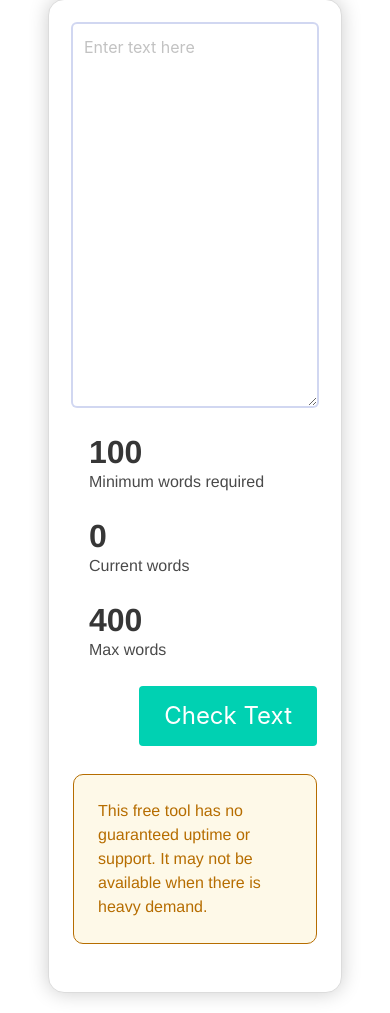
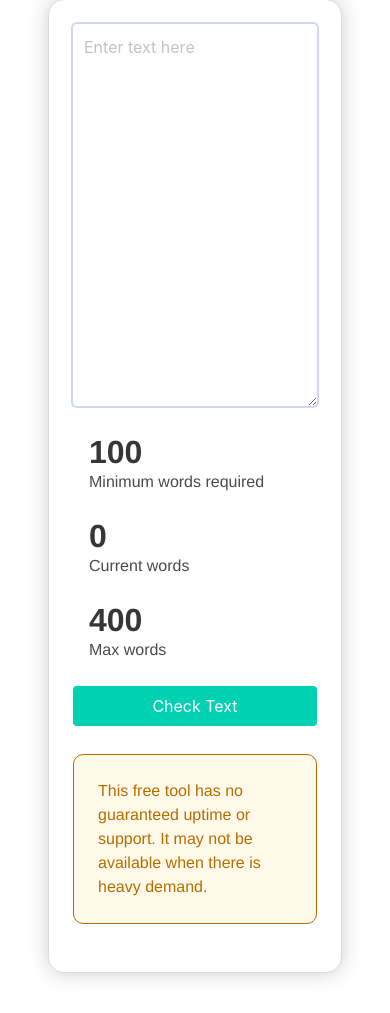
Before and after one commit to empirical-org/AI-Writing-Check, a Flask app: page / in a window 390 px wide. Shown: the part 1428-2441 px from the top of the page. Run offline with Flask 2, Linux system fonts and the light colour scheme.

Commit message:
Make button full width on mobile.

```diff
--- a/app/templates/index.html
+++ b/app/templates/index.html
@@ -84,7 +84,7 @@
           </div>
 
           <div class='column is-3 is-clearfix'>
-            <input type="submit" id="js-submitButton" class='button is-primary is-large is-pulled-right' value="Check Text"
+            <input type="submit" id="js-submitButton" class='button is-primary is-large is-pulled-right is-fullwidth is-responsive' value="Check Text"
             />
           </div>
         </div>
```
